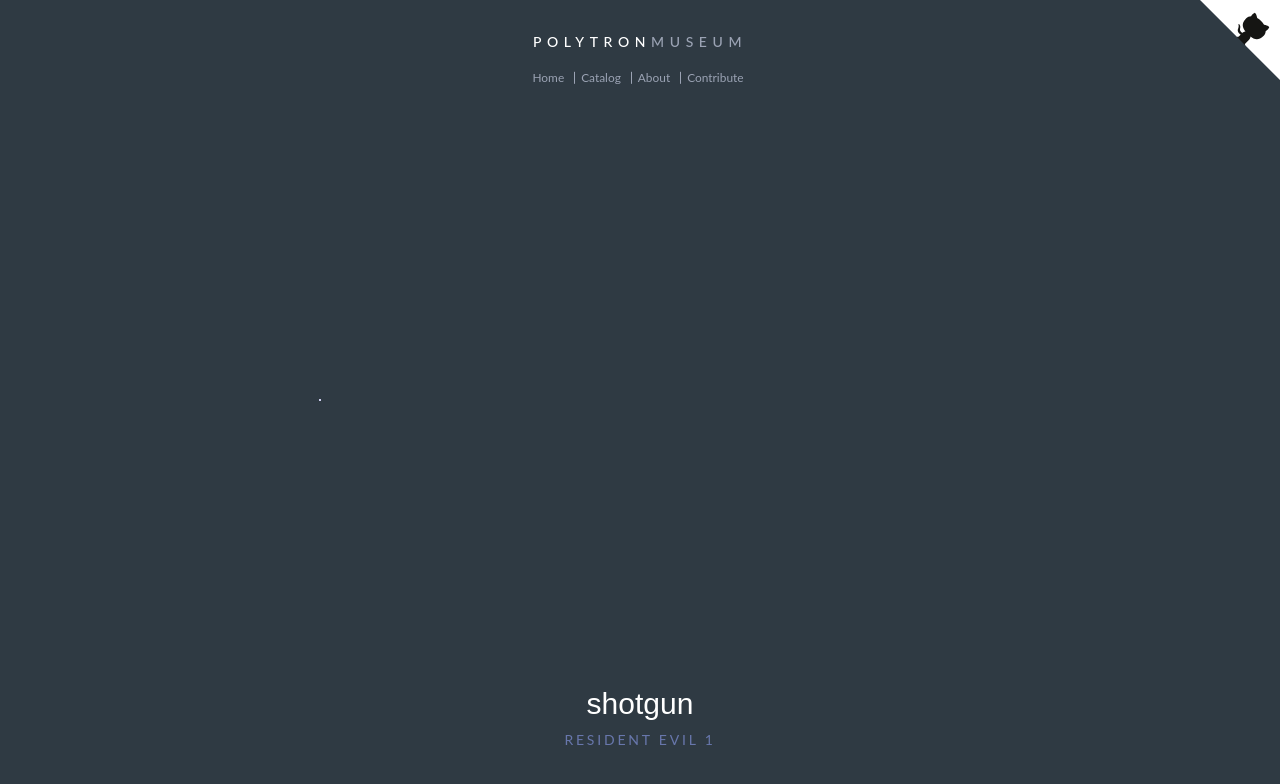
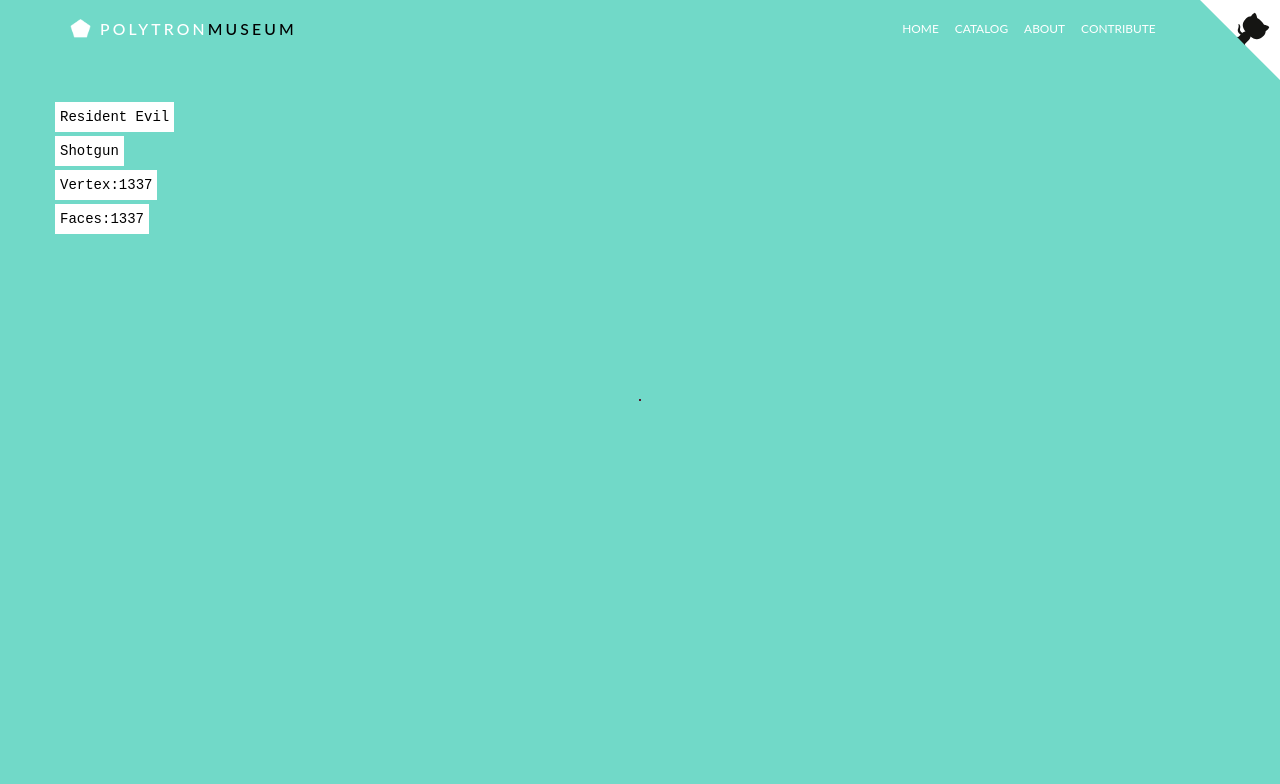
Before and after one commit to dannycalleri/polytron, a React (Create React App) app: page / in a window 1280 px wide. Shown: the top 784 px of the page. Built offline with nearby package versions, Linux system fonts and the light colour scheme; no server answers.

Commit message:
started css refactoring using BEM, implementing new design, written new components

```diff
--- a/src/App.css
+++ b/src/App.css
@@ -1,6 +1,33 @@
 body {
-  background-color: #2F3A43;
+  background-color: #71D9C8;
   color: #fff;
+}
+
+h1 {
+  font-size: 1em;
+}
+
+.logo__pentagon {
+  display: inline-block;
+  position: relative;
+  top: -3px;
+  margin-right: 0;
+}
+
+.logo__pentagon img {
+  width: 70%;
+}
+
+.logo__text {
+  font-size: 1.125em;
+  color: #fff;
+  text-transform: uppercase;
+  letter-spacing: 0.20em;
+  margin-top: 0px;
+}
+
+.logo__text--black {
+  color: #000;
 }
 
 .github-corner {
@@ -13,57 +40,31 @@
 header {
   font-family: 'Lato', sans-serif;
   width: 100%;
-  text-align: center;
+  /*text-align: center;*/
   padding-bottom: 20px;
   position: absolute;
   height: 100%;
   transition: all 1s ease-out 1s;
   z-index: 2;
 }
-header .container {
+/*header .container {
   position: absolute;
   top: 50%;
   width: 100%;
   transform: translateY(-50%);
-}
-header.unveil {
+}*/
+/*header.unveil {
   height: 120px;
 }
 header.unveil nav {
   opacity: 1;
+}*/
+
+header {
+  height: 120px;
 }
-header h1 {
-  text-transform: uppercase;
-  font-size: 1em;
-  letter-spacing: 0.40em;
-  margin-top: 0px;
-}
+
 header h1 span {
-  color: #9BA3B4;
-}
-header nav {
-  margin-top: 20px;
-  transition: opacity 0.5s ease-in;
-  opacity: 0;
-}
-header nav ul {
-  text-transform: capitalize;
-  font-size: 0.85em;
-  list-style: none;
-  margin: 0;
-  padding: 0;
-}
-header nav ul li {
-  display: inline-block;
-  border-right: 1px solid #9BA3B4;
-  line-height: 1em;
-  padding-right: 10px;
-  padding-left: 6px;
-}
-header nav ul li:last-child {
-  border-right: none;
-}
-header nav ul a {
   color: #9BA3B4;
 }
 
@@ -71,7 +72,11 @@
   opacity: 0;
   transition: all 0.5s ease-out 1.5s;
 }
-#main.unveil {
+/*#main.unveil {
+  opacity: 1;
+}*/
+
+#main {
   opacity: 1;
 }
 
--- a/src/App.js
+++ b/src/App.js
@@ -1,5 +1,8 @@
 import React, { Component } from 'react';
-import logo from './logo.svg';
+import Navigation from './layout/navigation/Navigation';
+import Info from './layout/info/Info';
+
+import logo from './logo.png';
 import '../node_modules/bootstrap/dist/css/bootstrap.css';
 import './App.css';
 
@@ -30,16 +33,21 @@
         <header className={classes}>
           <div className="container">
             <div className="row">
-              <div className="col-lg-12">
-                <h1>polytron<span>museum</span></h1>
-                <nav>
-                  <ul>
-                    <li><a href="#">home</a></li>
-                    <li><a href="#">catalog</a></li>
-                    <li><a href="#">about</a></li>
-                    <li><a href="#">contribute</a></li>
-                  </ul>
-                </nav>
+              <div className="col-md-6">
+                <h1 className="logo">
+                  <span className="logo__pentagon">
+                    <img src={logo} alt="Polytron Museum Logo"/>
+                  </span>
+                  <span className="logo__text">
+                    Polytron
+                    <span className="logo__text--black">
+                      Museum
+                    </span>
+                  </span>
+                </h1>
+              </div>
+              <div className="col-md-6">
+                <Navigation />
               </div>
             </div>
           </div>
@@ -47,14 +55,15 @@
 
         <div id="main" className={"container " + classes}>
           <div className="row">
-            <PolytronScene />
-            <div className="caption">
-              <h2>shotgun</h2>
-              <div className="game">
-                Resident Evil 1
-              </div>
-            </div>
+            <Info data={[
+              {name:'Resident Evil'},
+              {name:'Shotgun'},
+              {name:'Vertex', value: 1337},
+              {name:'Faces', value: 1337}
+            ]} />
           </div>
+
+          <PolytronScene />
         </div>
 
         <footer>
--- /dev/null
+++ b/src/layout/info/Info.css
@@ -0,0 +1,12 @@
+.info {
+  font-family: monospace;
+  margin-top: 100px;
+}
+
+.info__element {
+  background-color: #fff;
+  color: #000;
+  padding: 5px;
+  margin: 2px 0;
+  display: inline-block;
+}
--- /dev/null
+++ b/src/layout/info/Info.jsx
@@ -0,0 +1,21 @@
+import React, {Component} from 'react';
+import './Info.css';
+
+export default function Info(props){
+  return (
+    <div className="info">
+      {
+        props.data.map((e) => {
+          return (
+            <div>
+              <span className="info__element">
+                {e.name}
+                { e.value ? `:${e.value}` : null }
+              </span>
+            </div>
+          );
+        })
+      }
+    </div>
+  );
+}
--- /dev/null
+++ b/src/layout/navigation/Navigation.css
@@ -0,0 +1,30 @@
+.navigation {
+  margin-top: 20px;
+  margin-right: 8%;
+  transition: opacity 0.5s ease-in;
+  opacity: 1;
+}
+
+.navigation__list {
+  text-transform: uppercase;
+  font-size: 0.85em;
+  list-style: none;
+  margin: 0;
+  padding: 0;
+}
+
+.navigation__list-element {
+  display: inline-block;
+  /*border-right: 1px solid #9BA3B4;*/
+  line-height: 1em;
+  padding-right: 10px;
+  padding-left: 6px;
+}
+
+.navigation__list-element:last-child {
+  border-right: none;
+}
+
+.navigation__list-element a {
+  color: #fff;
+}
--- /dev/null
+++ b/src/layout/navigation/Navigation.jsx
@@ -0,0 +1,15 @@
+import React, {Component} from 'react';
+import './Navigation.css';
+
+export default function Navigation(){
+  return (
+    <nav className="navigation text-right">
+      <ul className="navigation__list">
+        <li className="navigation__list-element"><a href="#">home</a></li>
+        <li className="navigation__list-element"><a href="#">catalog</a></li>
+        <li className="navigation__list-element"><a href="#">about</a></li>
+        <li className="navigation__list-element"><a href="#">contribute</a></li>
+      </ul>
+    </nav>
+  );
+}
--- a/src/scene/Scene.js
+++ b/src/scene/Scene.js
@@ -24,8 +24,8 @@
 class PolytronScene extends Component {
   constructor() {
     super();
-        this.WIDTH = window.innerWidth / 2;
-        this.HEIGHT = window.innerHeight / 2;
+    this.WIDTH = window.innerWidth;
+    this.HEIGHT = window.innerHeight;
     // creating webgl renderer
     this.renderer = new WebGLRenderer({ alpha: true });
     this.renderer.setSize(this.WIDTH, this.HEIGHT);
@@ -36,7 +36,7 @@
 
     // at the moment only one "test" material for rendering
     // this.material = new MeshBasicMaterial( { color: 0xff0000, wireframe: true } );
-        this.material = new MeshLambertMaterial({ color: 0xffffff, overdraw: 0.5 })
+    this.material = new MeshLambertMaterial({ color: 0x691E30, overdraw: 0.5 });
     //   ======================================================
     //   debug geometry
     this.geometry = new BoxGeometry(1, 1, 1);
```
Also changed, not shown: src/logo.png (added). Lines whose indentation alone changed are shown as unchanged.
